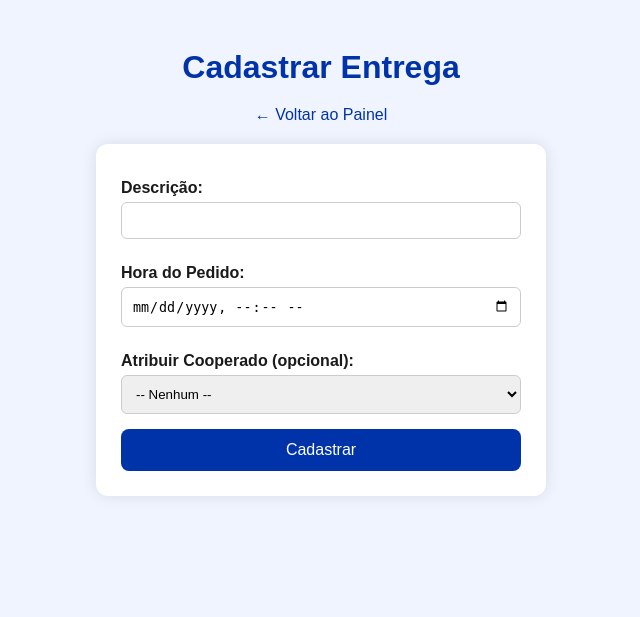
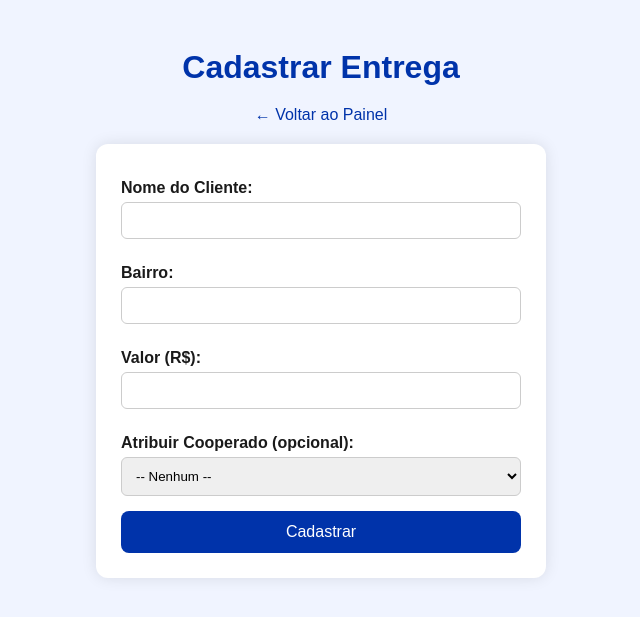
Before and after one commit to Coopex-entregas/asdfghjkl, a Flask app: page /cadastrar_entrega in a window 1280 px wide. Shown: the top 617 px of the page, without its empty margins (319-959 px from the left). Run offline with Flask 3, Linux system fonts and the light colour scheme; a user stored in the database is signed in; parts of the project's set-up code (start-up, migrations or seed data) failed here and were passed over.

Commit message:
Update cadastrar_entrega.html

```diff
--- a/templates/cadastrar_entrega.html
+++ b/templates/cadastrar_entrega.html
@@ -5,84 +5,27 @@
     <title>Cadastrar Entrega - Coopex</title>
     <meta name="viewport" content="width=device-width, initial-scale=1.0" />
     <style>
-        body {
-            font-family: Arial, sans-serif;
-            background-color: #f0f4ff;
-            color: #1a1a1a;
-            display: flex;
-            flex-direction: column;
-            align-items: center;
-            padding: 20px;
-        }
-
-        h1 {
-            color: #0033aa;
-            margin-bottom: 20px;
-        }
-
-        form {
-            background-color: white;
-            padding: 25px;
-            border-radius: 12px;
-            box-shadow: 0 0 15px rgba(0,0,0,0.1);
-            width: 100%;
-            max-width: 400px;
-        }
-
-        label {
-            display: block;
-            margin: 10px 0 5px;
-            font-weight: bold;
-        }
-
-        input[type="text"],
-        input[type="datetime-local"],
-        select {
-            width: 100%;
-            padding: 10px;
-            border: 1px solid #ccc;
-            border-radius: 6px;
-            margin-bottom: 15px;
-            box-sizing: border-box;
-        }
-
-        button {
-            background-color: #0033aa;
-            color: white;
-            padding: 12px;
-            width: 100%;
-            border: none;
-            border-radius: 8px;
-            font-size: 16px;
-            cursor: pointer;
-        }
-
-        button:hover {
-            background-color: #002b88;
-        }
-
-        a {
-            text-decoration: none;
-            color: #0033aa;
-            margin-bottom: 20px;
-            display: inline-block;
-        }
-
-        a:hover {
-            text-decoration: underline;
-        }
+        body { font-family: Arial, sans-serif; background-color: #f0f4ff; color: #1a1a1a; display: flex; flex-direction: column; align-items: center; padding: 20px;}
+        h1 { color: #0033aa; margin-bottom: 20px;}
+        form { background-color: white; padding: 25px; border-radius: 12px; box-shadow: 0 0 15px rgba(0,0,0,0.1); width: 100%; max-width: 400px;}
+        label { display: block; margin: 10px 0 5px; font-weight: bold;}
+        input[type="text"], input[type="number"], select { width: 100%; padding: 10px; border: 1px solid #ccc; border-radius: 6px; margin-bottom: 15px; box-sizing: border-box;}
+        button { background-color: #0033aa; color: white; padding: 12px; width: 100%; border: none; border-radius: 8px; font-size: 16px; cursor: pointer;}
+        button:hover { background-color: #002b88;}
+        a { text-decoration: none; color: #0033aa; margin-bottom: 20px; display: inline-block;}
+        a:hover { text-decoration: underline;}
     </style>
 </head>
 <body>
     <h1>Cadastrar Entrega</h1>
-    <a href="{{ url_for('dashboard') }}">← Voltar ao Painel</a>
+    <a href="{{ url_for('admin') }}">← Voltar ao Painel</a>
     <form method="POST" action="{{ url_for('cadastrar_entrega') }}">
-        <label>Descrição:</label>
-        <input type="text" name="descricao" required/>
-
-        <label>Hora do Pedido:</label>
-        <input type="datetime-local" name="hora_pedido" required/>
-
+        <label>Nome do Cliente:</label>
+        <input type="text" name="cliente" required />
+        <label>Bairro:</label>
+        <input type="text" name="bairro" required />
+        <label>Valor (R$):</label>
+        <input type="number" name="valor" step="0.01" min="0" required />
         <label>Atribuir Cooperado (opcional):</label>
         <select name="cooperado_id">
             <option value="">-- Nenhum --</option>
@@ -90,7 +33,6 @@
             <option value="{{ c.id }}">{{ c.nome }}</option>
             {% endfor %}
         </select>
-
         <button type="submit">Cadastrar</button>
     </form>
 </body>
```
